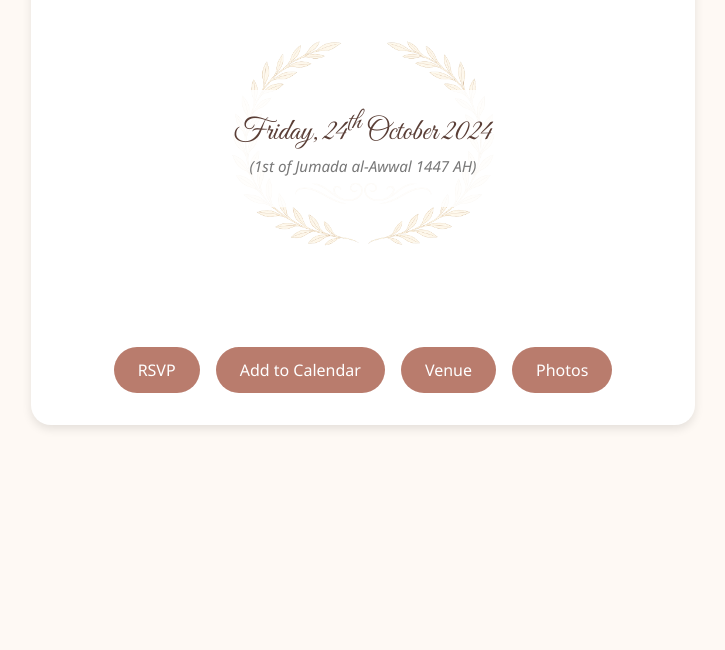
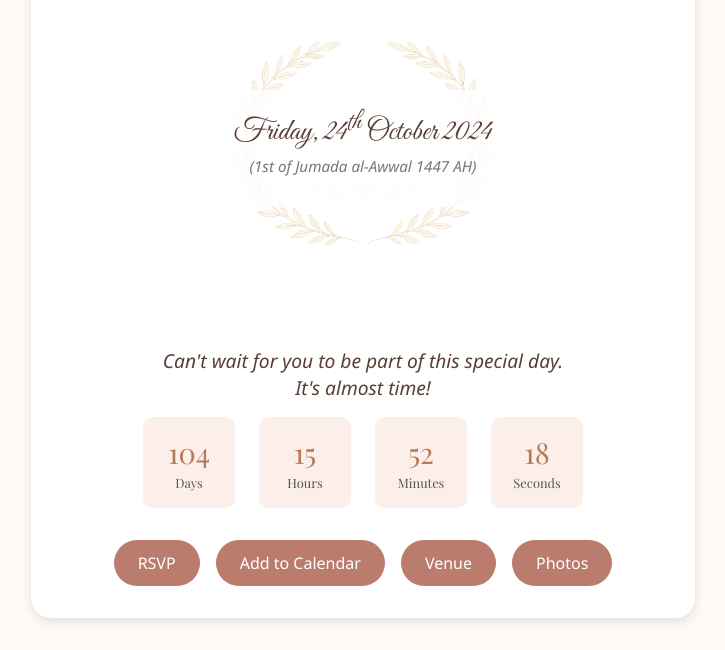
Before and after one commit to EbadMukadam/fifashaadi, a Flask app: page / in a window 1280 px wide. Shown: the part 922-1572 px from the top of the page, without its empty margins (277-1002 px from the left). Before the commit the page ends 1351 px from the top, so only its background shows below. Run offline with Flask 3, Linux system fonts and the light colour scheme; some web fonts are replaced.

Commit message:
Added countdown timer for wedding day

```diff
--- a/static/style.css
+++ b/static/style.css
@@ -142,6 +142,45 @@ body {
   margin-top: 0.3rem;
 }
 
+/* Countdown Timer */
+.countdown-section {
+  margin-top: 3rem;
+  text-align: center;
+}
+
+.countdown-message {
+  font-size: 1.2rem;
+  font-style: italic;
+  margin-bottom: 1rem;
+  color: #5a3e36;
+}
+
+#countdown {
+  display: flex;
+  justify-content: center;
+  gap: 1.5rem;
+  font-family: 'Playfair Display', serif;
+}
+
+#countdown div {
+  text-align: center;
+  background: #fceee9;
+  padding: 1rem;
+  border-radius: 10px;
+  min-width: 60px;
+}
+
+#countdown span {
+  display: block;
+  font-size: 1.8rem;
+  color: #b77b57;
+}
+
+#countdown small {
+  font-size: 0.8rem;
+  color: #555;
+}
+
 /* Buttons */
 .buttons {
   display: flex;
--- a/templates/index.html
+++ b/templates/index.html
@@ -39,11 +39,22 @@
       <p>🎥 Wedding video coming soon</p>
     </div>
 
-    <!-- Wedding Date Section with Floral Frame -->
+    <!-- Wedding Date with Floral Frame -->
     <div class="date-frame-container">
       <div class="date-inside-frame">
         <p class="gregorian-script">Friday, 24<sup>th</sup> October 2024</p>
         <p class="islamic-light">(1st of Jumada al-Awwal 1447 AH)</p>
+      </div>
+    </div>
+
+    <!-- Countdown Message & Timer -->
+    <div class="countdown-section">
+      <p class="countdown-message">Can't wait for you to be part of this special day.<br>It's almost time!</p>
+      <div id="countdown">
+        <div><span id="days">00</span><small>Days</small></div>
+        <div><span id="hours">00</span><small>Hours</small></div>
+        <div><span id="minutes">00</span><small>Minutes</small></div>
+        <div><span id="seconds">00</span><small>Seconds</small></div>
       </div>
     </div>
 
@@ -56,5 +67,30 @@
     </div>
 
   </div>
+
+  <!-- Countdown Script -->
+  <script>
+    const countDownDate = new Date("Oct 24, 2025 17:00:00").getTime();
+
+    const countdownFunc = setInterval(function() {
+      const now = new Date().getTime();
+      const distance = countDownDate - now;
+
+      const days = Math.floor(distance / (1000 * 60 * 60 * 24));
+      const hours = Math.floor((distance % (1000 * 60 * 60 * 24)) / (1000 * 60 * 60));
+      const minutes = Math.floor((distance % (1000 * 60 * 60)) / (1000 * 60));
+      const seconds = Math.floor((distance % (1000 * 60)) / 1000);
+
+      document.getElementById("days").innerText = days;
+      document.getElementById("hours").innerText = hours;
+      document.getElementById("minutes").innerText = minutes;
+      document.getElementById("seconds").innerText = seconds;
+
+      if (distance < 0) {
+        clearInterval(countdownFunc);
+        document.getElementById("countdown").innerHTML = "We're married!";
+      }
+    }, 1000);
+  </script>
 </body>
 </html>
```
